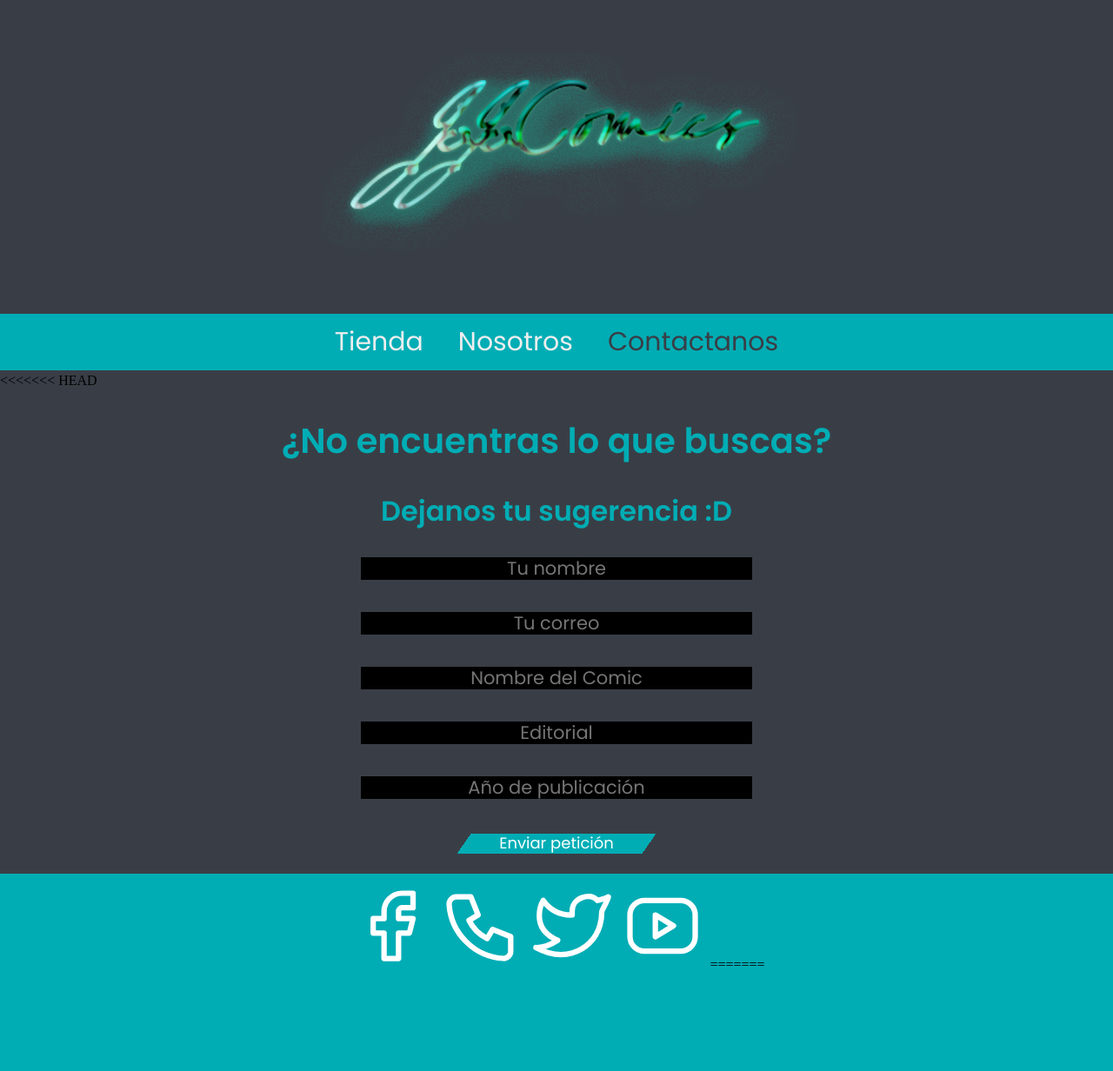
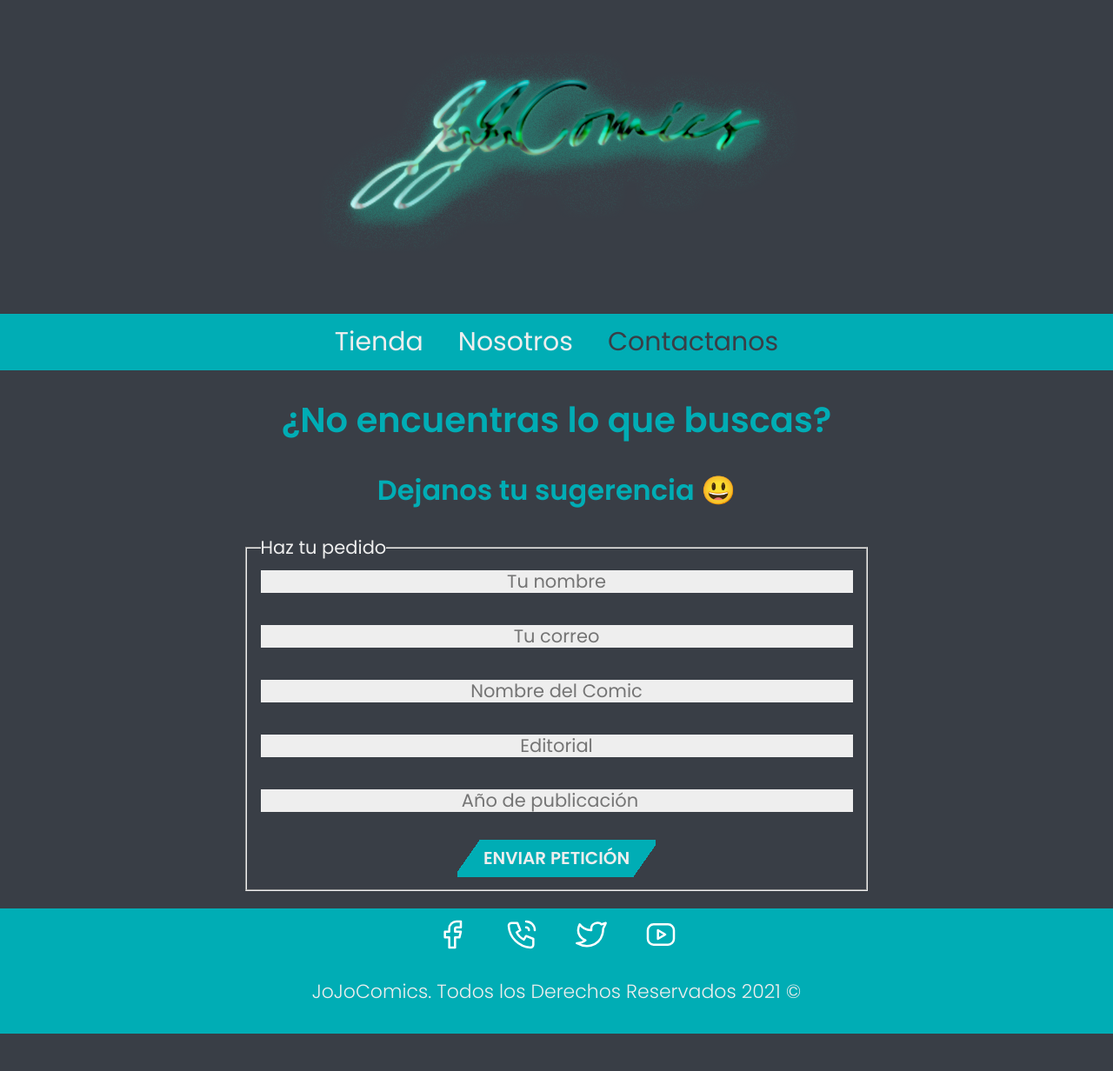
Before and after one commit to NitoLCh/JoJoComics, a PHP site: page /contactanos.html in a window 1280 px wide. Shown: the top 1232 px of the page at 87% size. After the commit the page ends 1189 px from the top, so only its background shows below. Run offline with PHP 8.4, Linux system fonts and the light colour scheme.

Commit message:
Modifique el formulario y traje los estilos que se perdieron en el puh pasado

```diff
--- a/contactanos.html
+++ b/contactanos.html
@@ -23,72 +23,61 @@
         <a class="navegacion__enlace navegacion__enlace--activo" href="contactanos.html">Contactanos</a>
     </nav>
 
-<<<<<<< HEAD
     <main>
         <h1>¿No encuentras lo que buscas?</h1>
-        <h2>Dejanos tu sugerencia :D</h2>
+        <h2>Dejanos tu sugerencia 😃</h2>
         <form class="formulario">
+            <fieldset>
+                <legend>Haz tu pedido</legend>
                 <input class="formulario__campo" type="text" name="nombre" placeholder="Tu nombre" size="35"> <br><br>
-            <input class="formulario__campo" type="text" name="correo" placeholder="Tu correo" size="35"> <br><br>
+                <input class="formulario__campo" type="email" name="correo" placeholder="Tu correo" size="35"> <br><br>
                 <input class="formulario__campo" type="text" name="comic" placeholder="Nombre del Comic" size="35"> <br><br>
                 <input class="formulario__campo" type="text" name="editorial" placeholder="Editorial" size="35"> <br><br>
-            <input class="formulario__campo" type="text" name="año" placeholder="Año de publicación" size="35"> <br><br>
-            <input class="formulario__submit" type="submit" value="Enviar petición">
+                <input class="formulario__campo" type="number" min="1900" max="2099" step="1" name="año" placeholder="Año de publicación" size="35">
+                <div class="alinear-derecha flex">
+                    <input class="boton w-sm-100" type="submit" value="Enviar petición">
+                </div>
+            </fieldset>
         </form>
     </main>
 
     <footer class="footer">
-        <svg xmlns="http://www.w3.org/2000/svg" class="icon icon-tabler icon-tabler-brand-facebook" width="100" height="100" viewBox="0 0 24 24" stroke-width="1.5" stroke="#ffffff" fill="none" stroke-linecap="round" stroke-linejoin="round">
+        <div class="footer__iconos">
+            <div class="footer__iconos--icono">
+                <a href="">
+                <svg xmlns="http://www.w3.org/2000/svg" class="icon icon-tabler icon-tabler-brand-facebook" width="40" height="40" viewBox="0 0 24 24" stroke-width="1.5" stroke="#ffffff" fill="none" stroke-linecap="round" stroke-linejoin="round">
                     <path stroke="none" d="M0 0h24v24H0z" fill="none"/>
                     <path d="M7 10v4h3v7h4v-7h3l1 -4h-4v-2a1 1 0 0 1 1 -1h3v-4h-3a5 5 0 0 0 -5 5v2h-3" />
                 </svg>
-
-        <svg xmlns="http://www.w3.org/2000/svg" class="icon icon-tabler icon-tabler-phone" width="100" height="100" viewBox="0 0 24 24" stroke-width="1.5" stroke="#ffffff" fill="none" stroke-linecap="round" stroke-linejoin="round">
+                </a>
+            </div>
+            <div class="footer__iconos--icono">
+                <a href="#">
+                <svg xmlns="http://www.w3.org/2000/svg" class="icon icon-tabler icon-tabler-phone-call" width="40" height="40" viewBox="0 0 24 24" stroke-width="1.5" stroke="#ffffff" fill="none" stroke-linecap="round" stroke-linejoin="round">
                     <path stroke="none" d="M0 0h24v24H0z" fill="none"/>
                     <path d="M5 4h4l2 5l-2.5 1.5a11 11 0 0 0 5 5l1.5 -2.5l5 2v4a2 2 0 0 1 -2 2a16 16 0 0 1 -15 -15a2 2 0 0 1 2 -2" />
+                    <path d="M15 7a2 2 0 0 1 2 2" />
+                    <path d="M15 3a6 6 0 0 1 6 6" />
                 </svg>
-
-        <svg xmlns="http://www.w3.org/2000/svg" class="icon icon-tabler icon-tabler-brand-twitter" width="100" height="100" viewBox="0 0 24 24" stroke-width="1.5" stroke="#ffffff" fill="none" stroke-linecap="round" stroke-linejoin="round">
+                </a>
+            </div>
+            <div class="footer__iconos--icono">
+                <a href="#">
+                <svg xmlns="http://www.w3.org/2000/svg" class="icon icon-tabler icon-tabler-brand-twitter" width="40" height="40" viewBox="0 0 24 24" stroke-width="1.5" stroke="#ffffff" fill="none" stroke-linecap="round" stroke-linejoin="round">
                     <path stroke="none" d="M0 0h24v24H0z" fill="none"/>
                     <path d="M22 4.01c-1 .49 -1.98 .689 -3 .99c-1.121 -1.265 -2.783 -1.335 -4.38 -.737s-2.643 2.06 -2.62 3.737v1c-3.245 .083 -6.135 -1.395 -8 -4c0 0 -4.182 7.433 4 11c-1.872 1.247 -3.739 2.088 -6 2c3.308 1.803 6.913 2.423 10.034 1.517c3.58 -1.04 6.522 -3.723 7.651 -7.742a13.84 13.84 0 0 0 .497 -3.753c-.002 -.249 1.51 -2.772 1.818 -4.013z" />
                 </svg>
-
-        <svg xmlns="http://www.w3.org/2000/svg" class="icon icon-tabler icon-tabler-brand-youtube" width="100" height="100" viewBox="0 0 24 24" stroke-width="1.5" stroke="#ffffff" fill="none" stroke-linecap="round" stroke-linejoin="round">
+                </a>
+            </div>
+            <div class="footer__iconos--icono">
+                <a href="#"><svg xmlns="http://www.w3.org/2000/svg" class="icon icon-tabler icon-tabler-brand-youtube" width="40" height="40" viewBox="0 0 24 24" stroke-width="1.5" stroke="#ffffff" fill="none" stroke-linecap="round" stroke-linejoin="round">
                     <path stroke="none" d="M0 0h24v24H0z" fill="none"/>
                     <rect x="3" y="5" width="18" height="14" rx="4" />
                     <path d="M10 9l5 3l-5 3z" />
                 </svg>
-=======
-    <section class="contenedor">
-        <h1>Contactanos</h1>
-
-        <div class="bloques">
-            <div class="bloque">
-                <img src="img/ico/facebook.png" alt="facebook">
-                <h3 class="blpque__titulo">JoJoComicsOficial</h3>
-            </div> <!--.bloque-->
-
-            <div class="bloque">
-                <img src="img/ico/twitter.png" alt="twitter">
-                <h3 class="blpque__titulo">JJComicsOf</h3>
-            </div> <!--.bloque-->
-
-            <div class="bloque">
-                <img src="img/ico/telefono.png" alt="telefono">
-                <h3 class="blpque__titulo">87-14-55-99-78</h3>
-            </div> <!--.bloque-->
-
-            <div class="bloque">
-                <img src="img/ico/youtube.png" alt="youtube">
-                <h3 class="blpque__titulo">JJComicsOficial</h3>
-            </div> <!--.bloque-->
-
-        </div> <!--.bloques-->
-
-    </section>
-
-    <footer class="footer">
->>>>>>> ad867e8fc3753cddc0e3a6d5bc3842553ca35bd3
+                </a>
+            </div>
+        </div>
         <p class="footer__texto">JoJoComics. Todos los Derechos Reservados 2021 ©</p>
     </footer>
 
--- a/css/styles.css
+++ b/css/styles.css
@@ -37,7 +37,7 @@ img{
 }
 
 .contenedor{
-    width: 100%;
+    max-width: 120rem;
     margin: 0 auto;
 }
 
@@ -58,6 +58,54 @@ h2{
 
 h3{
     font-size: 2.4rem
+}
+
+.boton{
+    background: linear-gradient(125deg, transparent 10%, var(--secundario) 10%, var(--secundario) 90%,transparent 10%);
+    border-style: none;
+    color: var(--blanco);
+    padding: 1rem 3rem;
+    margin-top: 3rem;
+    font-size: 2rem;
+    text-decoration: none;
+    text-transform: uppercase;
+    font-weight: bold;
+    width: 90%;
+    text-align: center;
+    border: none;
+}
+
+@media (min-width: 76.8rem){
+    .boton{
+        width: auto;
+    }
+}
+.boton:hover{
+    transition: 0.4s ease;
+    cursor: pointer;
+    scale: 1.15;
+    transition-duration: 0.35s;
+    background: linear-gradient(125deg, transparent 10%, #ff8000 10%, #ff8000 90%,transparent 10%);
+    color: black;
+}
+
+/*UTILIDADES*/
+.w-sm-100{
+    width: 100%;
+}
+
+.flex{
+    display: flex;
+}
+
+@media (min-width: 76.8rem){
+    .w-sm-100{
+        width: auto;
+    }
+}
+
+.alinear-derecha{
+    justify-content: center;
 }
 
 /**HEADER**/
@@ -162,43 +210,32 @@ h3{
 }
 
 /**FORMULARIO**/
+.formulario{
+    display: flex;
+    justify-content: center;
+    align-items: center;
+    font-size: 2.1rem;
+    font-family: var(--fuentePrincipal);
+    color: var(--blanco);
+}
+
+.formulario__campo{
+    background-color: var(--blanco);
+    color: var(--secundario);
+    text-align: center;
+    border-style: none;
+    width: 100%;
+}
+
 .formulario__campo:hover{
     transition: 0.5s ease;
-    cursor: pointer;
     scale: 1.10;
     transition-duration: 0.6s;
     border-radius: 2rem;
     box-shadow: 0.5rem 0.5rem 0.5rem rgba(146, 244, 249, 0.5);
 
 }
-.formulario__submit:hover{
-    transition: 0.5s ease;
-    cursor: pointer;
-    scale: 1.15;
-    transition-duration: 0.6s;
-    background: linear-gradient(125deg, transparent 10%, #ff8000 10%, #ff8000 90%,transparent 10%);
-    color: black;
-}
-.formulario{
-    text-align: center;
-    font-size: 2.1rem;
-    font-family: var(--fuentePrincipal);
-}
 
-.formulario__campo{
-    background-color: black;
-    color: var(--secundario);
-    text-align: center;
-    border-style: none;
-    width: 45rem;
-}
-.formulario__submit{
-    background: linear-gradient(125deg, transparent 10%, var(--secundario) 10%, var(--secundario) 90%,transparent 10%);
-    width: 25rem;
-    color: rgb(255, 255, 255);
-    font-size: 1.8rem;
-    border-style: none;
-}
 
 /**FOOTER**/
 .footer{
@@ -212,6 +249,16 @@ h3{
     text-align: center;
     font-family: var(--fuentePrincipal);
     font-size: 2.2rem;
+}
+
+.footer__iconos{
+    display: flex;
+    justify-content: center;
+    align-items: flex-end;
+}
+
+.footer__iconos--icono{
+    margin: 0 2rem;
 }
 
   /**NOSOTROS**/
```
Lines whose indentation alone changed are shown as unchanged.
